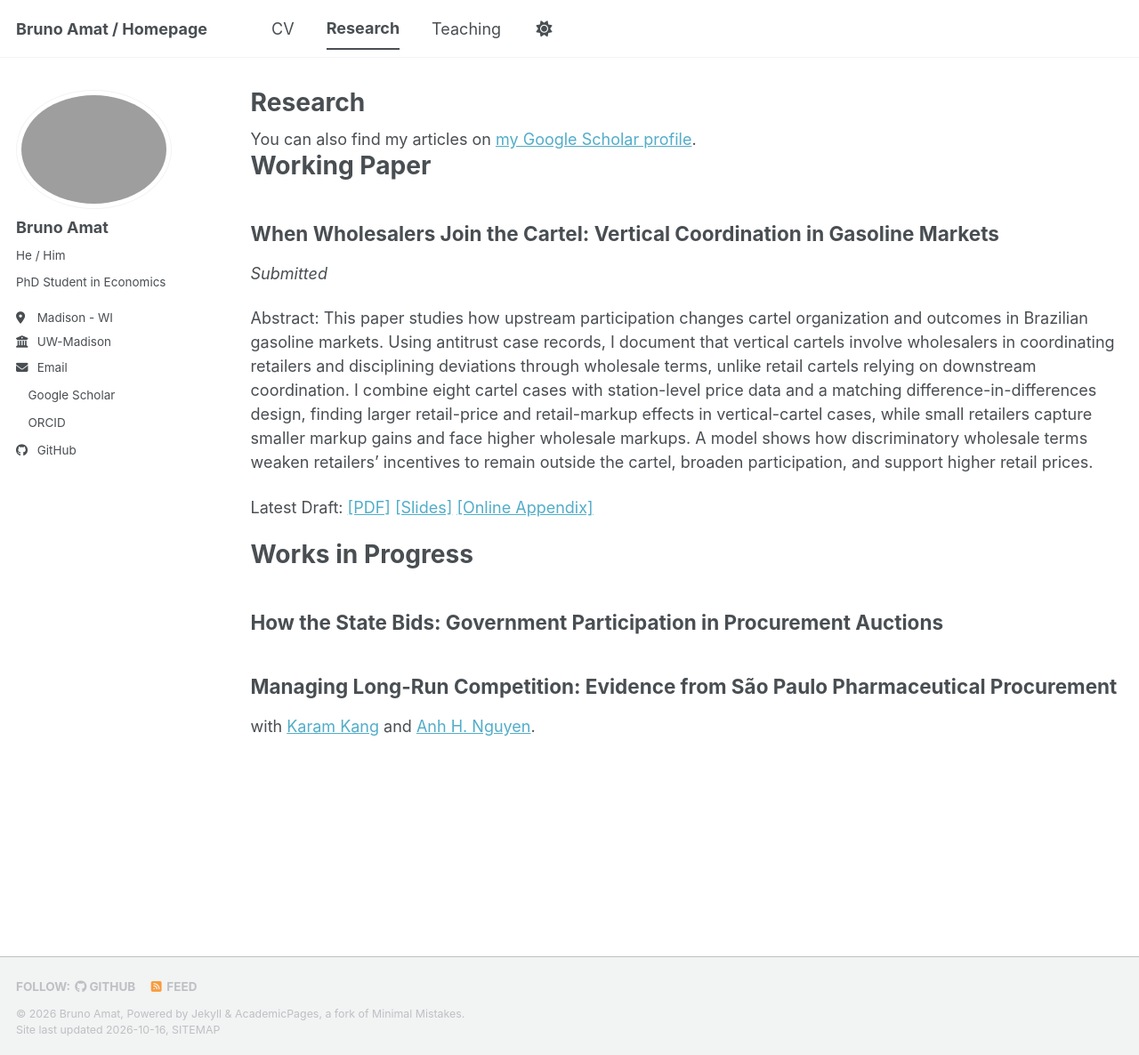
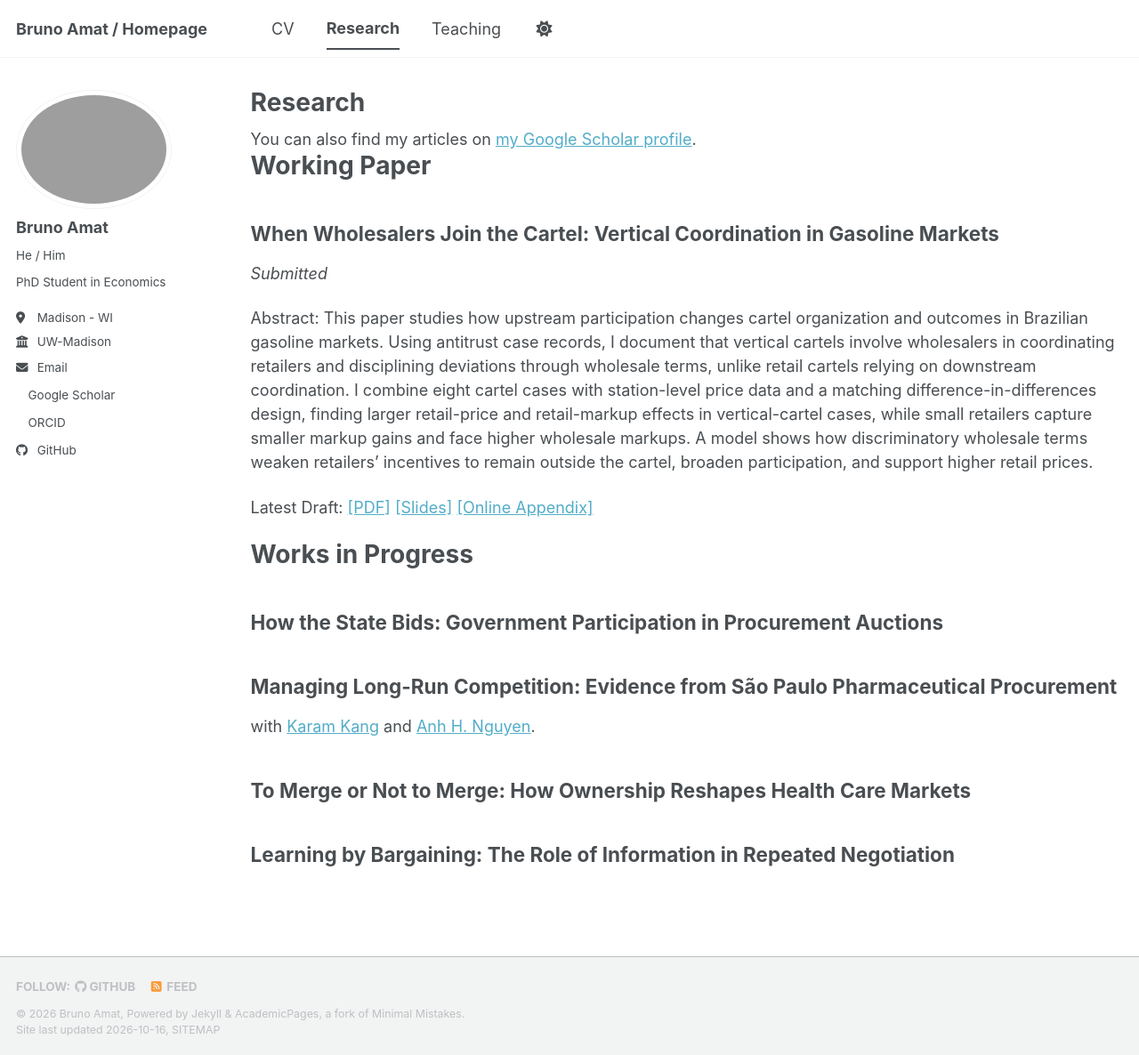
Before and after one commit to Bruno-Amat/Bruno-Amat.github.io, a Jekyll site: the page built from _pages/publications.md, in a window 1280 px wide and 1186 px high. Shown: the whole window at 89% size. Built offline with Jekyll 4.4.1, drawn with Linux system fonts in a browser that asks for light colours; a style sheet for code colours, icons or effects is not loaded.

Commit message:
Add new publications to the list

```diff
--- a/_pages/publications.md
+++ b/_pages/publications.md
@@ -9,7 +9,11 @@ author_profile: true
   <div class="wordwrap">You can also find my articles on <a href="{{site.author.googlescholar}}">my Google Scholar profile</a>.</div>
 {% endif %}
 
+
+
 {% include base_path %}
+
+
 
 
 # Working Paper
@@ -29,3 +33,7 @@ Latest Draft: <a href="https://bruno-amat.github.io/files/When_Wholesalers_Join_
 ## Managing Long-Run Competition: Evidence from São Paulo Pharmaceutical Procurement
 
 with <a href="https://karamkang.github.io/">Karam Kang</a> and <a href="https://www.andrew.cmu.edu/user/anhnguye/">Anh H. Nguyen</a>.
+
+## To Merge or Not to Merge: How Ownership Reshapes Health Care Markets
+
+## Learning by Bargaining: The Role of Information in Repeated Negotiation
```
